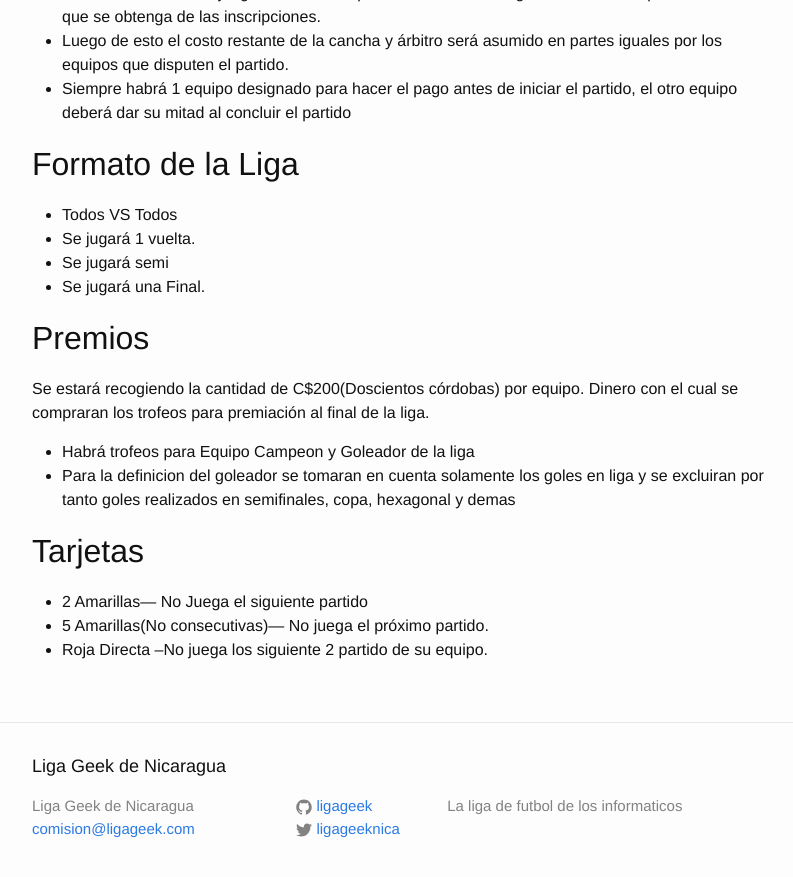
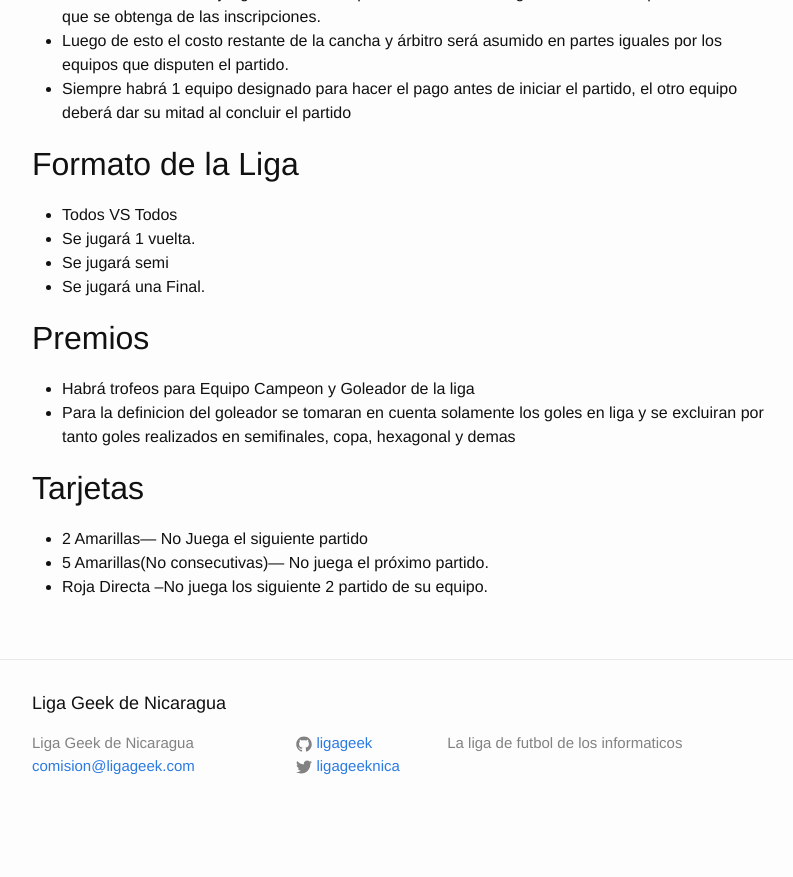
Before and after one commit to ligageek/ligageek.github.io, a Jekyll site: the page built from _posts/2015-07-03-reglamento.markdown, in a window 1280 px wide and 900 px high, scrolled down 2385 px. Shown: the top 877 px of the window, without its empty margins (238-1031 px from the left). Built offline with Jekyll 4.4.1, drawn with Linux system fonts in a browser that asks for light colours; comment, search, counter and statistics services are not loaded; after the commit the page ends 3222 px from its top, so only the background shows below that; some of the changed text lies outside the part shown.

Commit message:
Removing some not updated parts

```diff
--- a/_posts/2015-07-03-reglamento.markdown
+++ b/_posts/2015-07-03-reglamento.markdown
@@ -14,11 +14,12 @@ La comision de la ligageek es el organo regulador de la ligageek y sus funciones
 
 Al comité se integra un representante por equipo, se agrega a la directiva el representante del equipo sea nuevo o existente.
 
+- Una vez reservado no hay devolucion de dinero a equipos
+
 ### Comisión de investigación
 
 Se creará una comisión que investigara todas las acusaciones de jugadores no informáticos. Esta comisión tendrá la potestad de entrevistar a los jugadores
 
-- Una vez reservado no hay devolucion de dinero a equipos
 
 ## Infracciones y Sanciones
 
@@ -100,8 +101,6 @@ Se creará una comisión que investigara todas las acusaciones de jugadores no i
 
 ## Premios
 
-Se estará recogiendo la cantidad de C$200(Doscientos córdobas) por equipo. Dinero con el cual se compraran los trofeos  para premiación al final de la liga.
-
 - Habrá trofeos para Equipo Campeon y Goleador de la liga
 - Para la definicion del goleador se tomaran en cuenta solamente los goles en liga y se excluiran por tanto goles realizados en semifinales, copa, hexagonal y demas
 
```
